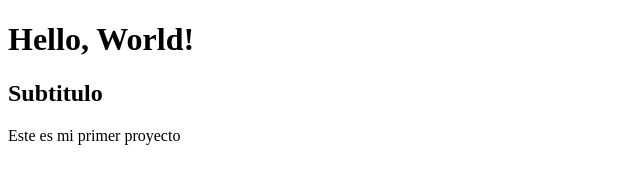
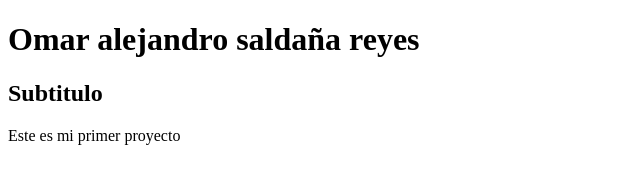
Before and after one commit to omaralejandrosaldanareyes6-crypto/miproyecto, a plain HTML site: page index.html in a window 1280 px wide. Shown: the whole page, without its empty margins (0-640 px from the left). Drawn offline with Linux system fonts and the light colour scheme.

Commit message:
Cambio saludo

```diff
--- a/index.html
+++ b/index.html
@@ -6,7 +6,7 @@
     <title>Document</title>
 </head>
 <body>
- <h1>Hello, World!</h1>
+ <h1>Omar alejandro saldaña reyes</h1>
  <h2>Subtitulo</h2>
 
  <p>Este es mi primer proyecto</p>
```
